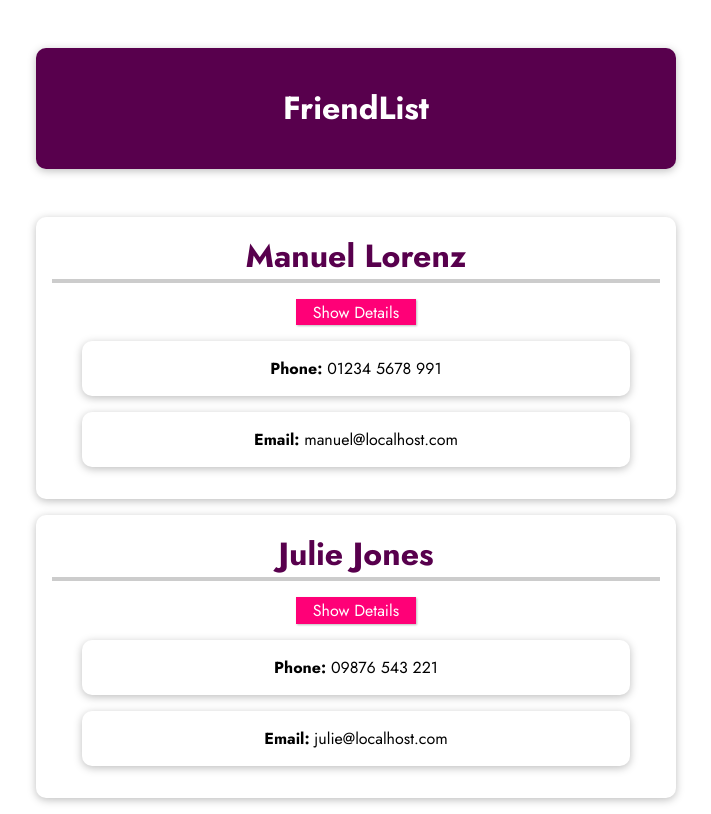
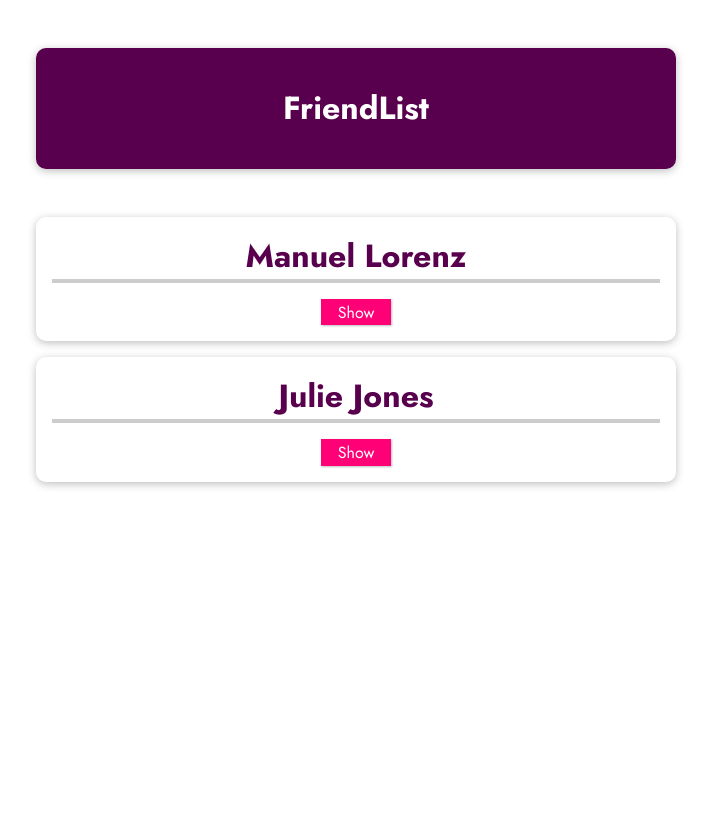
Before and after one commit to VueProjectsSpereira/Vue06cmp-intro, a plain HTML site: page index.html in a window 1280 px wide. Shown: the whole page, without its empty margins (284-995 px from the left). Drawn offline with nearby package versions, Linux system fonts and the light colour scheme.

Commit message:
73. Understanding the Problem
73. Understanding the Problem

```diff
--- a/app.js
+++ b/app.js
@@ -0,0 +1,28 @@
+const app = Vue.createApp({
+  data() {
+    return {
+      detailsAreVisible: false,
+      friends: [
+        {
+          id: "manuel",
+          name: "Manuel Lorenz",
+          phone: "01234 5678 991",
+          email: "manuel@localhost.com",
+        },
+        {
+          id: "julie",
+          name: "Julie Jones",
+          phone: "09876 543 221",
+          email: "julie@localhost.com",
+        },
+      ],
+    };
+  },
+  methods: {
+    toggleDetails() {
+      this.detailsAreVisible = !this.detailsAreVisible;
+    },
+  },
+});
+
+app.mount("#app");
--- a/index.html
+++ b/index.html
@@ -9,7 +9,7 @@
       rel="stylesheet"
     />
     <link rel="stylesheet" href="styles.css" />
-    <script src="https://unpkg.com/vue@next" defer></script>
+    <script src="https://unpkg.com/vue@3.4.9/dist/vue.global.js" defer></script>
     <script src="app.js" defer></script>
   </head>
   <body>
@@ -18,20 +18,14 @@
     </header>
     <section id="app">
       <ul>
-        <li>
-          <h2>Manuel Lorenz</h2>
-          <button>Show Details</button>
-          <ul>
-            <li><strong>Phone:</strong> 01234 5678 991</li>
-            <li><strong>Email:</strong> manuel@localhost.com</li>
-          </ul>
-        </li>
-        <li>
-          <h2>Julie Jones</h2>
-          <button>Show Details</button>
-          <ul>
-            <li><strong>Phone:</strong> 09876 543 221</li>
-            <li><strong>Email:</strong> julie@localhost.com</li>
+        <li v-for="friend in friends" :key="friend.id">
+          <h2>{{ friend.name }}</h2>
+          <button @click="toggleDetails()">
+            {{ detailsAreVisible ? 'Hide' : 'Show' }}
+          </button>
+          <ul v-if="detailsAreVisible">
+            <li><strong>Phone:</strong>{{ friend.phone }}</li>
+            <li><strong>Email:</strong>{{ friend.email }}</li>
           </ul>
         </li>
       </ul>
```
